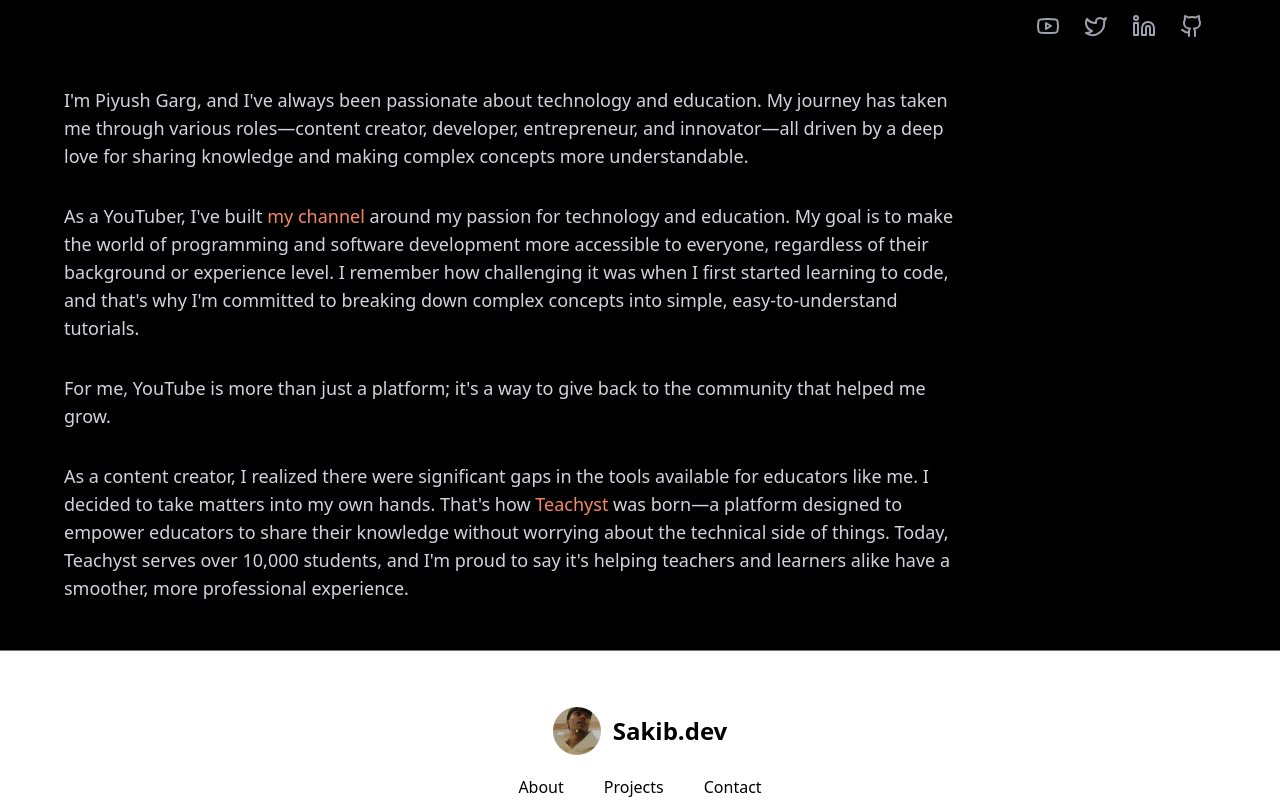
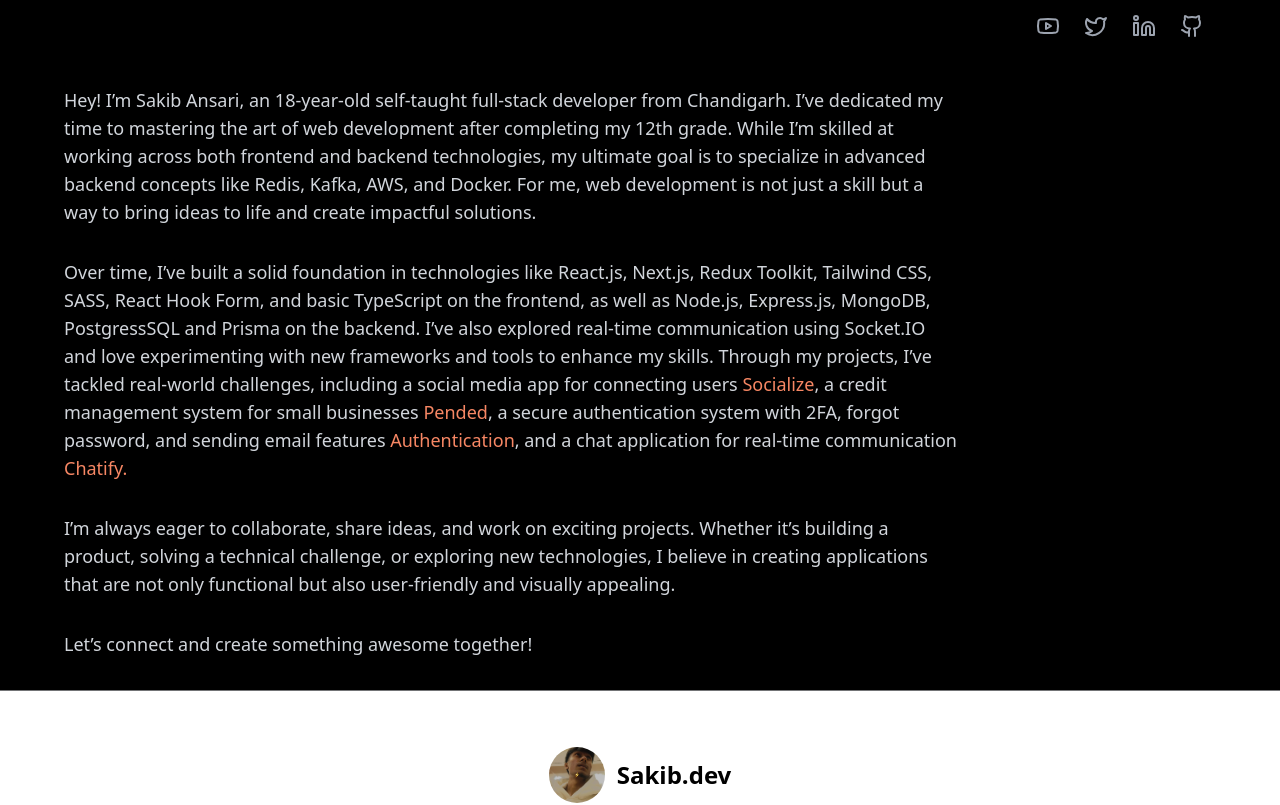
Before and after one commit to sakibansari546/portfolio, a Next.js app: page /about in a window 1280 px wide. Shown: the part 314-1119 px from the top of the page. Built offline with nearby package versions, Linux system fonts and the light colour scheme.

Commit message:
add about text

```diff
--- a/app/(root)/about/page.tsx
+++ b/app/(root)/about/page.tsx
@@ -4,7 +4,7 @@
 
 export default function Page() {
     return (
-        <main className="min-h-screen bg-black text-gray-300 px-4 md:px-8 py-8">
+        <main className="min-h-screen bg-black text-gray-300 px-4 md:px-8 py-8 ">
             <div className="max-w-6xl mx-auto">
                 {/* Hero Section */}
                 <div className="flex flex-col-reverse md:flex-row justify-between items-start md:items-center gap-8">
@@ -58,47 +58,38 @@
                 </div>
 
                 {/* About Section */}
-                <div className="space-y-8 max-w-4xl mt-12">
-                    <p className="text-lg">
-                        I&apos;m Piyush Garg, and I&apos;ve always been passionate about technology and education. My
-                        journey has taken me through various roles—content creator, developer, entrepreneur,
-                        and innovator—all driven by a deep love for sharing knowledge and making complex
-                        concepts more understandable.
+                <div className="space-y-8 max-w-4xl mt-12 md:text-lg">
+                    <p className="">
+                        Hey! I’m Sakib Ansari, an 18-year-old self-taught full-stack developer from Chandigarh. I’ve dedicated my time to mastering the art of web development after completing my 12th grade. While I’m skilled at working across both frontend and backend technologies, my ultimate goal is to specialize in advanced backend concepts like Redis, Kafka, AWS, and Docker. For me, web development is not just a skill but a way to bring ideas to life and create impactful solutions.
                     </p>
 
-                    <div>
-                        <p className="text-lg mb-4">
-                            As a YouTuber, I&apos;ve built{' '}
-                            <Link href="#" className="text-[#f78764] hover:underline">
-                                my channel
-                            </Link>{' '}
-                            around my passion for technology and education. My goal is to make the world of
-                            programming and software development more accessible to everyone, regardless of their
-                            background or experience level. I remember how challenging it was when I first started
-                            learning to code, and that&apos;s why I&apos;m committed to breaking down complex concepts into
-                            simple, easy-to-understand tutorials.
-                        </p>
-                    </div>
-
-                    <p className="text-lg">
-                        For me, YouTube is more than just a platform; it&apos;s a way to give back to the
-                        community that helped me grow.
+                    <p className="">
+                        Over time, I’ve built a solid foundation in technologies like React.js, Next.js, Redux Toolkit, Tailwind CSS, SASS, React Hook Form, and basic TypeScript on the frontend, as well as Node.js, Express.js, MongoDB, PostgressSQL and Prisma on the backend. I’ve also explored real-time communication using Socket.IO and love experimenting with new frameworks and tools to enhance my skills. Through my projects, I’ve tackled real-world challenges, including a social media app for connecting users {' '}
+                        <Link href="https://example.com/social-media" target="_blank" rel="noopener noreferrer" className="text-[#f78764] hover:underline">
+                            Socialize
+                        </Link>, a credit management system  for small businesses{' '}
+                        <Link href="https://example.com/credit-management" target="_blank" rel="noopener noreferrer" className="text-[#f78764] hover:underline">
+                            Pended
+                        </Link>
+                        , a secure authentication system with 2FA, forgot password, and sending email features{' '}
+                        <Link href="https://example.com/authentication-system" target="_blank" rel="noopener noreferrer" className="text-[#f78764] hover:underline">
+                            Authentication
+                        </Link>
+                        , and a  chat application  for real-time communication{' '}
+                        <Link href="https://example.com/chat-app" target="_blank" rel="noopener noreferrer" className="text-[#f78764] hover:underline">
+                            Chatify.
+                        </Link>
                     </p>
 
-                    <div>
-                        <p className="text-lg mb-4">
-                            As a content creator, I realized there were significant gaps in the tools available
-                            for educators like me. I decided to take matters into my own hands. That&apos;s how{' '}
-                            <Link href="#" className="text-[#f78764] hover:underline">
-                                Teachyst
-                            </Link>{' '}
-                            was born—a platform designed to empower educators to share their knowledge without
-                            worrying about the technical side of things. Today, Teachyst serves over 10,000
-                            students, and I&apos;m proud to say it&apos;s helping teachers and learners alike have a
-                            smoother, more professional experience.
-                        </p>
-                    </div>
+                    <p className="">
+                        I’m always eager to collaborate, share ideas, and work on exciting projects. Whether it’s building a product, solving a technical challenge, or exploring new technologies, I believe in creating applications that are not only functional but also user-friendly and visually appealing.
+                    </p>
+                    <p className="">
+                        Let’s connect and create something awesome together!
+                    </p>
                 </div>
+
+
             </div>
         </main>
     )
--- /dev/null
+++ b/app/loading.tsx
@@ -0,0 +1,7 @@
+export default function Loading() {
+    return (
+        <div className="flex justify-center items-center h-screen">
+            <div className="animate-spin rounded-full h-32 w-32 border-t-2 border-b-2 border-[#f78764]"></div>
+        </div>
+    )
+}
--- a/components/Footer.tsx
+++ b/components/Footer.tsx
@@ -7,10 +7,16 @@
     return (
         <>
             <hr className="opacity-50" />
-            <footer className="dark:bg-black bg-white dark:text-white flex items-center justify-center w-full py-14">
+            <footer className="dark:bg-black bg-white dark:text-white flex items-center justify-center w-full py-8  md:py-14">
                 <div className="">
                     <div className="flex gap-3 items-center text-center justify-center">
-                        <Image className="rounded-full overflow-hidden w-12 h-12 object-cover" src="/logo.jpg" alt="logo" width={45} height={45} />
+                        <Image
+                            width={56}
+                            height={56}
+                            className="rounded-full overflow-hidden object-cover w-10 h-10 sm:w-14 sm:h-14"
+                            alt="logo"
+                            src='/logo.jpg'
+                        />
                         <p className="text-xl md:text-2xl font-bold">Sakib.dev</p>
                     </div>
                     <div className="text-center space-x-10 py-5 font-light">
--- a/components/Projects.tsx
+++ b/components/Projects.tsx
@@ -2,7 +2,6 @@
 import ProjectWrapper from "./ProjectWrapper";
 
 export default function Projects() {
-    console.log("server or client??");
 
     return (
         <section className="projects">
```
